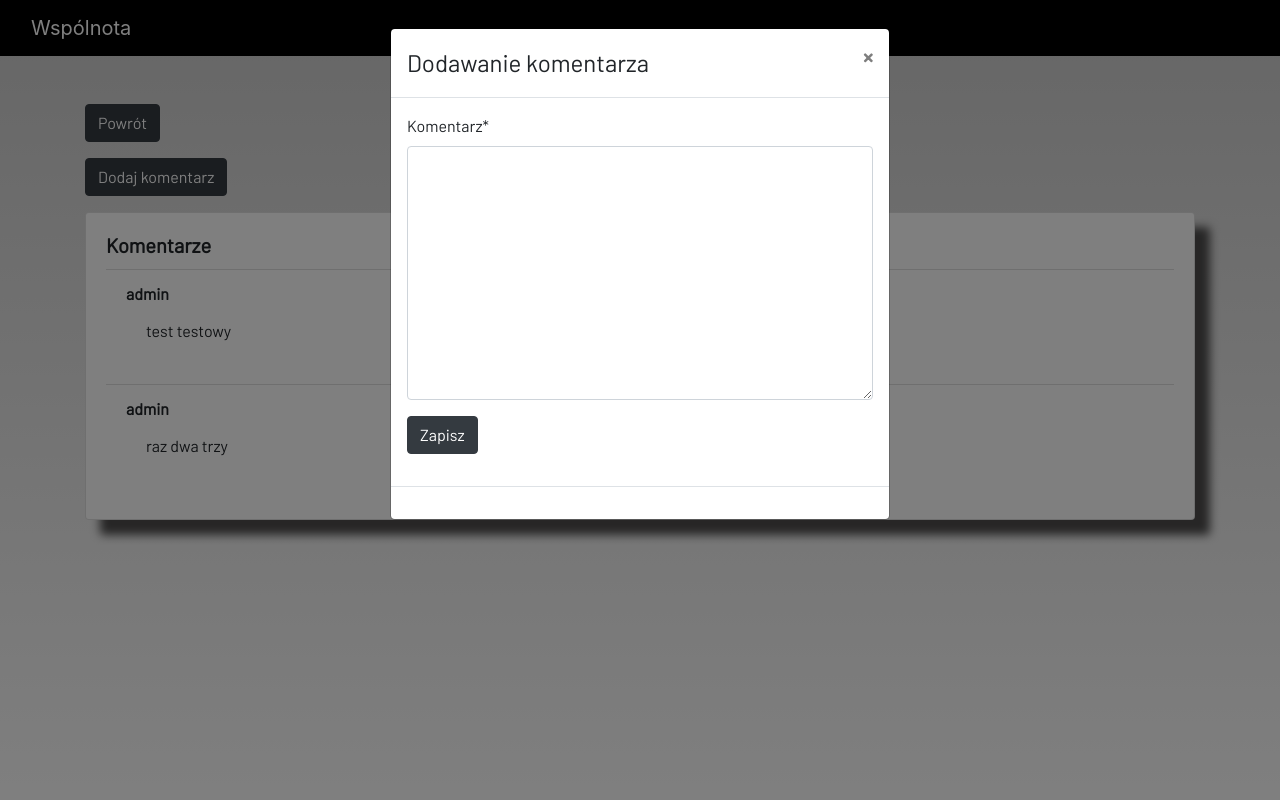
After one commit to IzabelaSojka/HousingAssociationApp, a Django app: page /comments/1 in a window 1280 px wide, after a click on "Dodaj komentarz". The commit adds this page. Run offline with Django 4.2, Linux system fonts and the light colour scheme; data comes from the database, SQL or seed files in the repository; some libraries are stand-ins or nearby versions; some web fonts are replaced.

Commit message:
Added comments on reports and documents

```diff
--- a/ideas/admin.py
+++ b/ideas/admin.py
@@ -1,6 +1,7 @@
 from django.contrib import admin
-from .models import Local, Billing, Report
+from .models import Local, Billing, Report, Comment
 
 admin.site.register(Local)
 admin.site.register(Billing)
 admin.site.register(Report)
+admin.site.register(Comment)
--- a/ideas/forms.py
+++ b/ideas/forms.py
@@ -1,36 +1,45 @@
 from django import forms
-from . models import *
+from .models import *
 from django.contrib.auth.forms import UserCreationForm
+
 
 class LocalForm(forms.ModelForm):
     class Meta:
         model = Local
         fields = ['number', 'area', 'owner']
 
+
 class DateInput(forms.DateInput):
     input_type = 'date'
+
 
 class BillingForm(forms.ModelForm):
     class Meta:
         model = Billing
         widgets = {'start_billing': DateInput(), 'end_billing': DateInput(), 'payment_date': DateInput()}
-        fields = ['owner', 'value','addressee_name', 'bank_account', 'status', 'start_billing', 'end_billing', 'payment_date', 'details']
+        fields = ['owner', 'value', 'addressee_name', 'bank_account', 'status', 'start_billing', 'end_billing',
+                  'payment_date', 'details']
+
 
 class UserRegistrationForm(UserCreationForm):
     class Meta:
         model = User
         fields = ['username', 'password1', 'password2']
 
+
 class UserEditForm(forms.ModelForm):
     class Meta:
         model = User
         fields = ['first_name', 'last_name', 'email']
 
-class FileUploadForm(forms.Form):
-    file_name = forms.CharField(widget=forms.TextInput(attrs={'class': 'form-control'}))
-    file_data = forms.FileField(widget=forms.FileInput(attrs={'class': 'form-control'}))
 
 class FileUploadForm2(forms.ModelForm):
     class Meta:
         model = Report
         fields = ['file_name', 'my_file']
+
+
+class CommentForm(forms.ModelForm):
+    class Meta:
+        model = Comment
+        fields = ['content']
--- a/ideas/models.py
+++ b/ideas/models.py
@@ -40,9 +40,9 @@ class Report(models.Model):
     def __str__(self):
         return self.file_name
 
-class Comemnt(models.Model):
+class Comment(models.Model):
     id_report = models.ForeignKey(Report, on_delete=models.CASCADE, null=False, blank=False)
-    owner = models.OneToOneField(User, on_delete=models.CASCADE, null=False, blank=False)
+    owner = models.ForeignKey(User, on_delete=models.CASCADE, null=False, blank=False)
     content = models.TextField(("Komentarz"), null=False, blank=False)
 
     def __str__(self):
--- /dev/null
+++ b/ideas/templates/registration/report/comment.html
@@ -0,0 +1,66 @@
+{% extends 'registration/main.html' %}
+{% load static %}
+{% block content %}
+{% load crispy_forms_tags %}
+    <div class="modal fade" id="myModal" tabindex="-1" role="dialog" aria-labelledby="myModalLabel" aria-hidden="true">
+      <div class="modal-dialog">
+            <div class="modal-content">
+                  <form method="POST">
+                      <div class="modal-header">
+                          <h4 class="modal-title">Dodawanie komentarza</h4>
+                          <button type="button" class="close" data-dismiss="modal" aria-hidden="true">&#215;</button>
+                      </div>
+                      <div class="modal-body">
+                            <div method="POST">
+                                {% csrf_token %}
+                                {{ form|crispy }}
+                                <div class="form-group">
+                                    <button href="" class="btn btn-dark" type="submit">
+                                        Zapisz
+                                    </button>
+                                </div>
+                            </div>
+                      </div>
+                  </form>
+                <div class="modal-footer"></div>
+            </div>
+      </div>
+</div>
+<div class="container" >
+    <div class="form-group">
+        <a href="{% url 'documents' %}">
+            <button  class="btn btn-dark" >
+                    Powrót
+            </button>
+        </a>
+    </div>
+</div>
+    <div class="container" >
+    <div class="form-group">
+            <button class="btn btn-dark" data-toggle="modal" data-target="#myModal">
+                Dodaj komentarz
+            </button>
+    </div>
+</div>
+<div class="container">
+    <p style="text-align: center">
+        <div class="card" style="width: 100%; height: 80%" >
+            <div class="card-body">
+                <h5 class="card-title"><b>Komentarze</b></h5>
+                <ul class="list-group list-group-flush">
+                    {% for comment in  comments %}
+                        <li class="list-group-item">
+                            <b>{{ comment.owner }}</b><br>
+                            <div class="card-body">
+                                <p style="text-align: left">{{ comment.content }}</p>
+                            </div>
+                        </li>
+                    {% empty %}
+                     BRAK KOMENTARZY
+                    {% endfor %}
+                </ul>
+            </div>
+        </div>
+    </p>
+</div>
+{% endblock content %}
--- a/ideas/urls.py
+++ b/ideas/urls.py
@@ -10,7 +10,7 @@ from .view.local_views import local, local_delete
 from .view.user_views import RegisterPage
 from .view.resident_views import resident, resident_detail
 from .view.administrator_views import administrator, adminEmail
-from .view.document_views import fileView
+from .view.document_views import fileView, comment
 from .view.user_views import editUser
 from .view.billing_views import billing_history, billing_update, billing, billing_detail, resident_billing, resident_billing_history
 
@@ -43,12 +43,9 @@ urlpatterns = [
 
     #document
     path('documents/', fileView, name='documents'),
+    path('comments/<int:pk>', comment, name='comments'),
 
     #other
     path('firebase-messaging-sw.js', showFirebaseJS, name="show_firebase_js"),
 
-
-
-
-
 ]+static(settings.MEDIA_URL, document_root=settings.MEDIA_ROOT)
--- a/ideas/view/document_views.py
+++ b/ideas/view/document_views.py
@@ -1,8 +1,8 @@
 from django.shortcuts import render
 
-from ideas.forms import FileUploadForm2
+from ideas.forms import FileUploadForm2, CommentForm
 from ideas.functions.user_function import whoLogged
-from ideas.models import Report
+from ideas.models import Report, Comment
 from django.contrib import messages
 
 
@@ -24,3 +24,24 @@ def fileView(request):
         'logged': logged
     }
     return render(request, 'registration/report/reports.html', context)
+
+
+def comment(request, pk=None):
+    if request.method == "POST":
+        form = CommentForm(request.POST)
+        if form.is_valid():
+            comment = Comment(
+                id_report=Report.objects.get(id=pk),
+                owner=request.user,
+                content=request.POST['content']
+            )
+            comment.save()
+            messages.success(request, f"Dodano komentarz")
+    else:
+        form = CommentForm()
+    comment = Comment.objects.filter(id_report=pk)
+    context = {
+        'comments': comment,
+        'form': form
+    }
+    return render(request, 'registration/report/comment.html', context)
--- a/ideas/view/local_views.py
+++ b/ideas/view/local_views.py
@@ -28,6 +28,6 @@ def local(request):
     return render(request, 'registration/local/local.html', context)
 
 
-def local_delete(request, pk=None):
+def local_delete(request, pk = None):
     Local.objects.get(id=pk).delete()
     return redirect("local")
```
Also changed, not shown: ideas/templates/registration/report/reports.html (+9 -0 lines), db.sqlite3, ideas/migrations/0013_billing_addressee_name_billing_bank_account_and_more.py (added), ideas/migrations/0014_rename_comemnt_comment_alter_billing_addressee_name.py (added), ideas/migrations/0015_alter_comment_owner.py (added).
